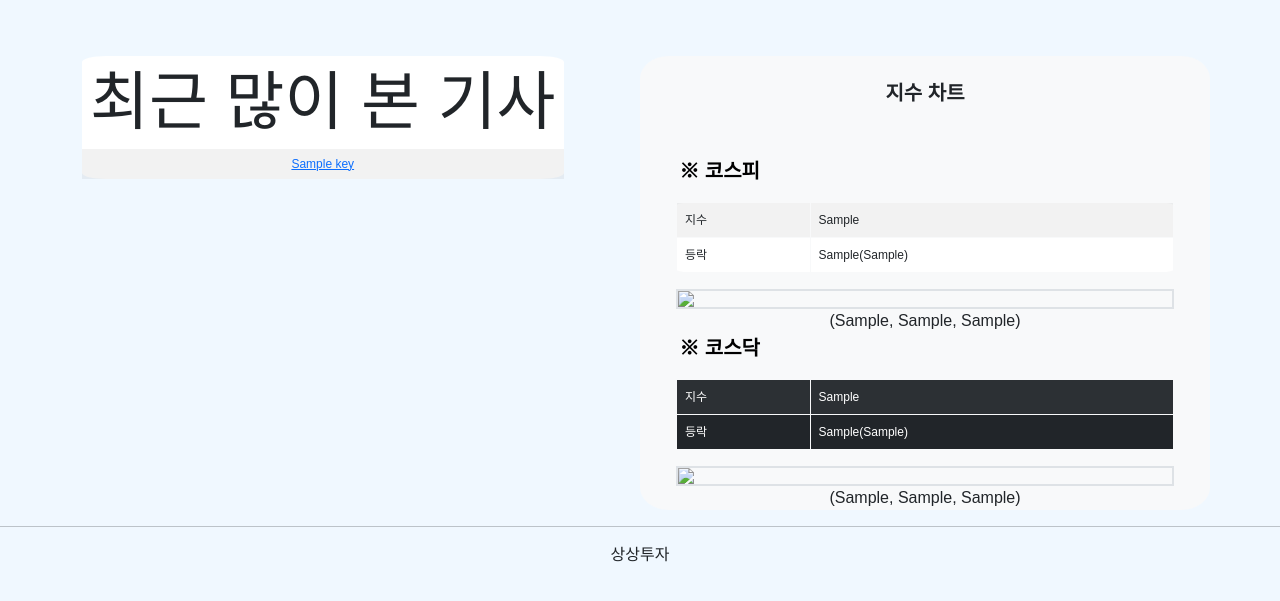
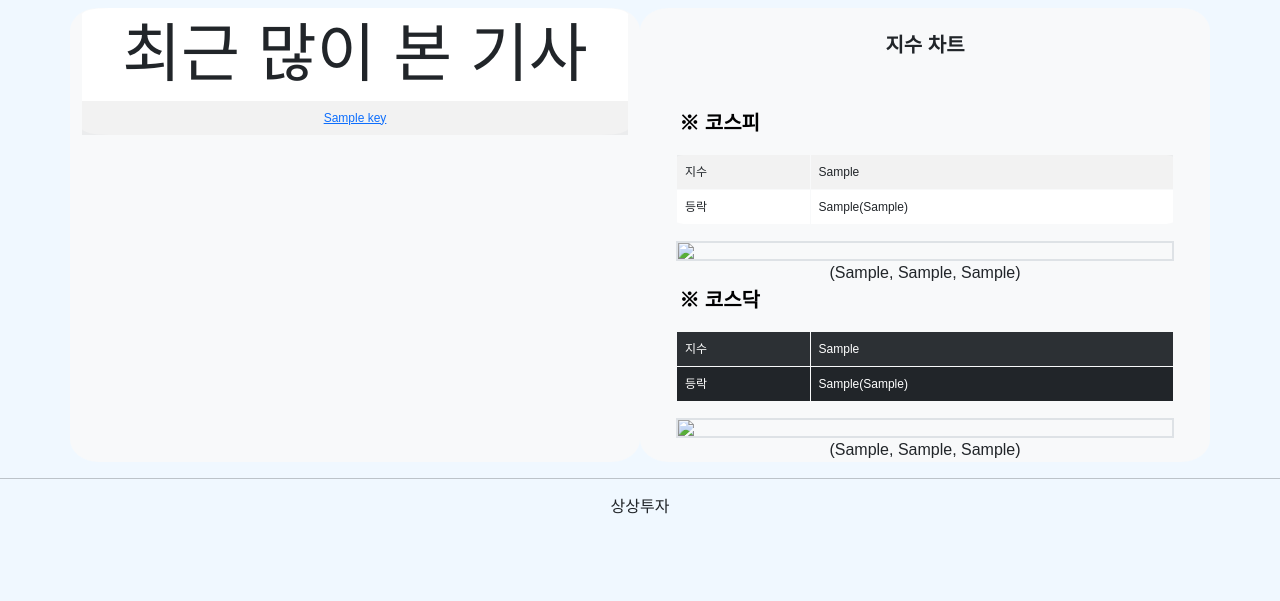
Before and after one commit to ckh124/kuinvest, a Django app: template templates/main.html in a window 1280 px wide. Shown: the part 61-662 px from the top of the page. Run offline with Django 4.2, Linux system fonts and the light colour scheme; the template is opened without the code that fills it: most values are stand-ins (such as "Sample title", 1, 10 or a date in 2020); some web fonts are replaced.

Commit message:
main 화면 위치조정

```diff
--- a/templates/main.html
+++ b/templates/main.html
@@ -3,9 +3,9 @@
 {% block content %}
     <div class="container">
     <div class="row">
-        <div class ="col">
-    <div class="table-responsive h-100 d-inline-block">
-    <h3 class="mt-5 text-center">
+        <div class ="col bg-light text-center" >
+
+
 
     <table class="table table-striped table-borderless table-responsive ">
 
@@ -21,12 +21,12 @@
     </tbody>
 
     </table>
-</h3>
-</div></div>
+
+</div>
     {# ************************************ #}
     {#                지수 차트              #}
     {# ************************************ #}
-        <div class="col mt-5 bg-light h-100 d-inline-block">
+        <div class="col bg-light h-100 d-inline-block">
           <p class="fs-1 text-center"><b>지수 차트</b></p><br>
 
 
--- a/templates/test1.html
+++ b/templates/test1.html
@@ -7,7 +7,7 @@
 {#        <button>go</button>#}
 {#    </form>#}
 <form class="input-group mb-3">
-  <input type="text" class="form-control" placeholder="종목을 적어주세요" aria-label="Recipient's username" aria-describedby="button-addon2">
+  <input type="text" name='user_input' class="form-control" placeholder="종목을 적어주세요" aria-label="Recipient's username" aria-describedby="button-addon2">
   <button class="btn btn-outline-secondary" type="button" id="button-addon2">Button</button>
 </form>
 
```
